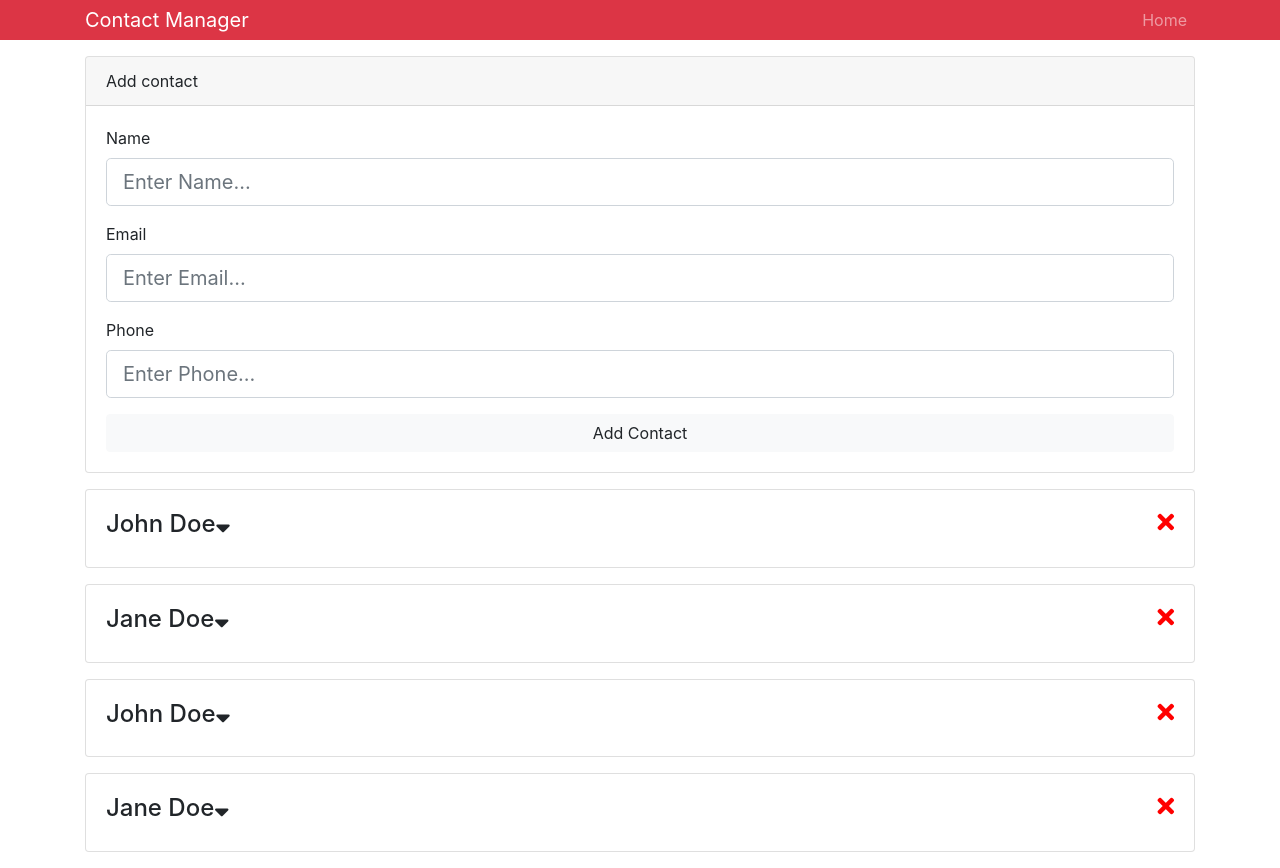
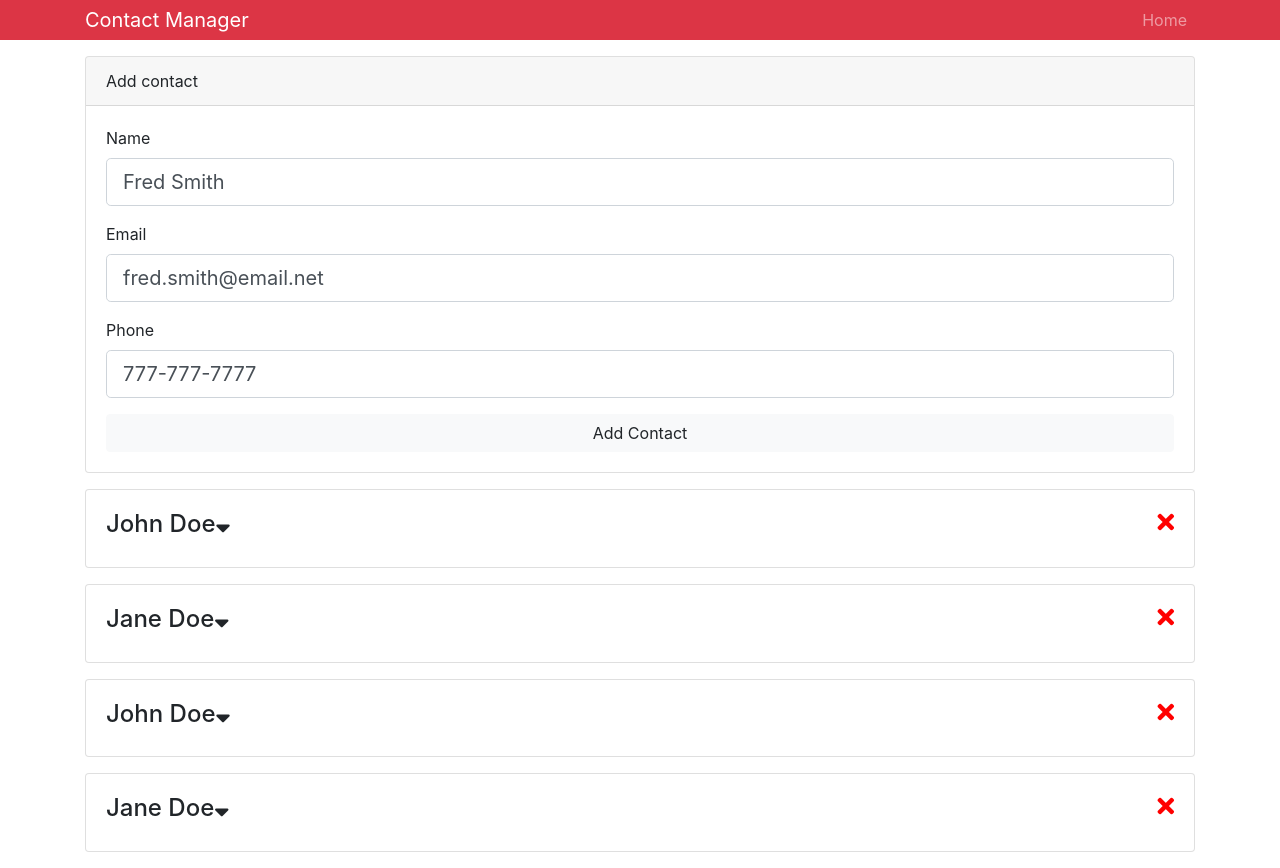
Before and after one commit to atanashristov/contactmanager, a React (Create React App) app in the folder code/contactmanager/: page / in a window 1280 px wide. Built offline with nearby package versions, Linux system fonts and the light colour scheme.

Commit message:
Add contact with Context API

```diff
--- a/code/contactmanager/src/App.tsx
+++ b/code/contactmanager/src/App.tsx
@@ -1,5 +1,5 @@
 import * as React from 'react'
-import AddContact from './components/contacts/AddContact'
+import AddContact from './components/contacts/AddContact_ref'
 import Contacts from './components/contacts/Contacts'
 import Header from './components/layout/Header'
 import { Provider } from './context'
--- a/code/contactmanager/src/components/contacts/AddContact.tsx
+++ b/code/contactmanager/src/components/contacts/AddContact.tsx
@@ -4,12 +4,13 @@
 import { DispatchType, IContact } from '../../types'
 import { TextInputGroup } from '../layout/TextInputGroup'
 
+const defaultState: IContact = {
+  name: '',
+  email: '',
+  phone: ''
+}
 class AddContact extends React.Component<{}, IContact> {
-  state = {
-    name: '',
-    email: '',
-    phone: ''
-  }
+  state = { ...defaultState }
 
   handleChange = (
     e:
@@ -32,11 +33,7 @@
       phone
     }
     dispatch({ type: 'ADD_CONTACT', payload: newContact })
-    this.setState({
-      name: '',
-      email: '',
-      phone: ''
-    })
+    this.setState({ ...defaultState })
   }
 
   render() {
--- /dev/null
+++ b/code/contactmanager/src/components/contacts/AddContact_ref.tsx
@@ -0,0 +1,98 @@
+import * as React from 'react'
+import * as uuid from 'uuid'
+import { Consumer } from '../../context'
+import { DispatchType } from '../../types'
+
+interface IProps {
+  name: string
+  email: string
+  phone: string
+}
+
+class AddContact extends React.Component<IProps> {
+  static defaultProps = {
+    name: 'Fred Smith',
+    email: 'fred.smith@email.net',
+    phone: '777-777-7777'
+  }
+
+  nameInput: React.RefObject<HTMLInputElement>
+  emailInput: React.RefObject<HTMLInputElement>
+  phoneInput: React.RefObject<HTMLInputElement>
+
+  constructor(props: IProps) {
+    super(props)
+
+    this.nameInput = React.createRef()
+    this.emailInput = React.createRef()
+    this.phoneInput = React.createRef()
+  }
+
+  handleSubmit = (dispatch: DispatchType, e: React.FormEvent<HTMLFormElement>) => {
+    e.preventDefault()
+    const newContact = {
+      id: uuid(),
+      name: this.nameInput.current ? this.nameInput.current.value : '',
+      email: this.emailInput.current ? this.emailInput.current.value : '',
+      phone: this.phoneInput.current ? this.phoneInput.current.value : ''
+    }
+    dispatch({ type: 'ADD_CONTACT', payload: newContact })
+  }
+
+  render() {
+    const { email, name, phone } = this.props
+
+    return (
+      <Consumer>
+        {value => {
+          const { dispatch } = value
+          return (
+            <div className="card mb-3">
+              <div className="card-header">Add contact</div>
+              <div className="card-body">
+                <form onSubmit={this.handleSubmit.bind(this, dispatch)}>
+                  <div className="form-group">
+                    <label htmlFor="name">Name</label>
+                    <input
+                      type="text"
+                      name="Name"
+                      className="form-control form-control-lg"
+                      placeholder="Enter Name..."
+                      defaultValue={name}
+                      ref={this.nameInput}
+                    />
+                  </div>
+                  <div className="form-group">
+                    <label htmlFor="email">Email</label>
+                    <input
+                      type="text"
+                      name="Email"
+                      className="form-control form-control-lg"
+                      placeholder="Enter Email..."
+                      defaultValue={email}
+                      ref={this.emailInput}
+                    />
+                  </div>
+                  <div className="form-group">
+                    <label htmlFor="phone">Phone</label>
+                    <input
+                      type="text"
+                      name="Phone"
+                      className="form-control form-control-lg"
+                      placeholder="Enter Phone..."
+                      defaultValue={phone}
+                      ref={this.phoneInput}
+                    />
+                  </div>
+                  <input type="submit" value="Add Contact" className="btn btn-light btn-block" />
+                </form>
+              </div>
+            </div>
+          )
+        }}
+      </Consumer>
+    )
+  }
+}
+
+export default AddContact
```
Also changed, not shown: code/contactmanager/src/components/layout/TextInputGroup.tsx (+3 -4 lines).
